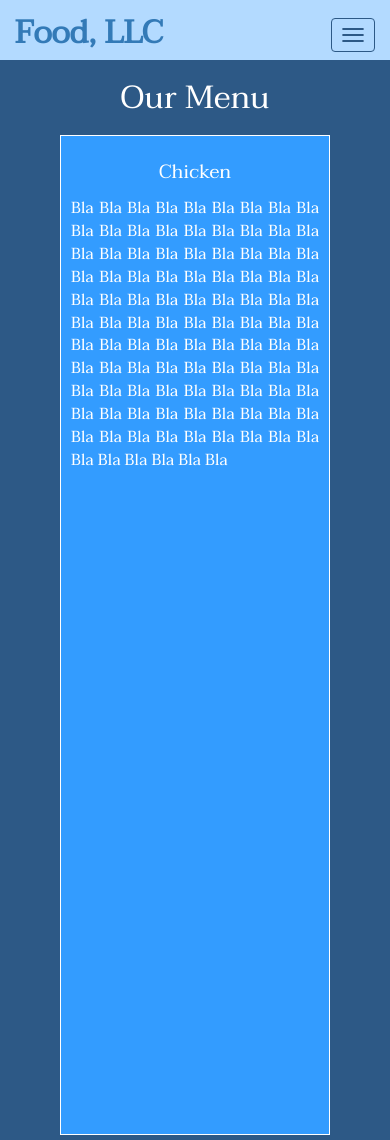
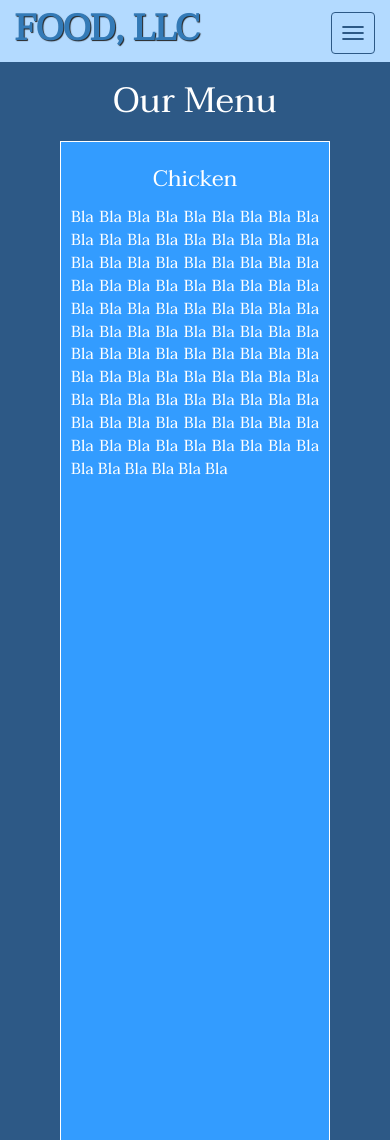
Before and after one commit to silverhope/Coursera, a plain HTML site: page module3-solution/index.html in a window 390 px wide. Shown: the top 1140 px of the page. Drawn offline with Linux system fonts and the light colour scheme.

Commit message:
Module3-4th try

```diff
--- a/module3-solution/css/styles.css
+++ b/module3-solution/css/styles.css
@@ -5,16 +5,16 @@ body {
   font-family: 'Taviraj', sans-serif;
 }
 
-h1 {
-	font-size: 2em;
+h2 {
+	font-size: 2.2em;
 }
 
-h2 {
-	font-size: 1.2em;
+h3 {
+	font-size: 1.4em;
 }
 
 #header-nav {
-	padding-top: 10px;
+	/*padding-top: 10px;*/
 	background-color: #b3daff;
 	border:0;
 	border-radius: 0;
@@ -36,6 +36,28 @@ h2 {
   color: white;
 }
 
+.navbar-brand {
+  padding-top: 15px;
+  height:62px;
+}
+
+.navbar-brand a{
+	margin:0;
+}
+
+.navbar-brand h1 { /* Restaurant name */
+  text-transform: uppercase;
+  font-weight: bold;
+  text-shadow: 1px 1px 1px #222;
+  margin-top: 0;
+  margin-bottom: 0;
+  line-height: .75;
+  float:left;
+}
+.navbar-brand a:hover, .navbar-brand a:focus {
+  text-decoration: none;
+}
+
 #nav-list {
 	margin-top:0;
 	margin-bottom: 0;
@@ -44,11 +66,10 @@ h2 {
 #nav-list li{
 	border: 1px solid white;
 	margin:0;
-	width:
+
 }
 
 #nav-list a {
-	text-align: center;
 	color: #2d5986;
 	margin: 1px solid white;
 	margin-width: 1vw;
@@ -62,8 +83,15 @@ h2 {
 	border: 1px solid #2d5986;
 }
 
+.navbar-header button.navbar-toggle {
+  clear: both;
+  margin-top: -50px;
+  height: 42px;
+}
+
 #dropdown-menu {
 	padding-left:0;
+	overflow-y: hidden;
 }
 
 .container .row div {
--- a/module3-solution/index.html
+++ b/module3-solution/index.html
@@ -16,7 +16,10 @@
   <nav id="header-nav" class="navbar navbar-default">
     <div class="container">
       <div class="navbar-header">
-        <a href="index.html" class="pull-left"> Food, LLC </a>
+        <div class="navbar-brand">
+            <a href="index.html"><h1>Food, LLC</h1></a>
+        </div>
+
 
         <button type="button" class="navbar-toggle collapsed" data-toggle="collapse" data-target="#dropdown-menu" aria-expanded="false">
             <span class="sr-only">Toggle navigation</span>
@@ -29,15 +32,15 @@
       <div id="dropdown-menu" class="collapse navbar-collapse">
            <ul id="nav-list" class="nav navbar-nav navbar-right visible-xs">
             <li>
-              <a href="index.html">
+              <a href="index.html" class="text-center">
                <span> Chicken </span> <br class="hidden-xs"></a>
             </li>
             <li>
-              <a href="index.html">
+              <a href="index.html" class="text-center">
                <span> Beef </span> <br class="hidden-xs"></a>
             </li>
             <li>
-              <a href="index.html">
+              <a href="index.html" class="text-center">
                <span> Sushi </span> <br class="hidden-xs"></a>
             </li>
           </ul><!-- #nav-list -->
@@ -47,12 +50,12 @@
   </nav> <!--#header-nav-->
 </header>
 
-  <h1 class='text-center'> Our Menu </h1>
+  <h2 class='text-center'> Our Menu </h2>
 
   <div id="main-content" class="container">
     <div id="tall-section" class="row">
       <div class="col-lg-12 col-md-12 col-sm-12 col-xs-12">
-        <h2 class="title text-center"> Chicken </h2>
+        <h3 class="title text-center"> Chicken </h3>
         <p>Bla Bla Bla Bla Bla Bla Bla Bla Bla Bla Bla Bla Bla Bla Bla Bla Bla Bla Bla Bla Bla Bla Bla Bla Bla Bla Bla Bla Bla Bla Bla Bla Bla Bla Bla Bla Bla Bla Bla Bla Bla Bla Bla Bla Bla Bla Bla Bla Bla Bla Bla Bla Bla Bla Bla Bla Bla Bla Bla Bla Bla Bla Bla Bla Bla Bla Bla Bla Bla Bla Bla Bla Bla Bla Bla Bla Bla Bla Bla Bla Bla Bla Bla Bla Bla Bla Bla Bla Bla Bla Bla Bla Bla Bla Bla Bla Bla Bla Bla Bla Bla Bla Bla Bla Bla</p>
       </div>
 
```
